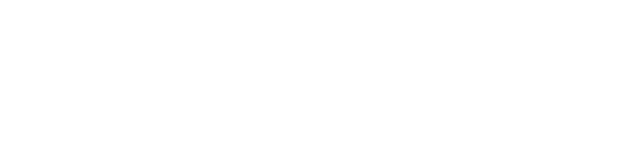
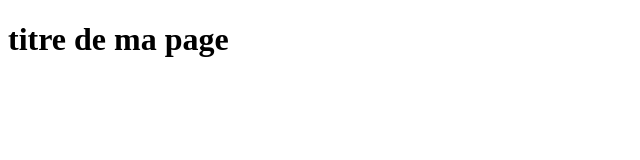
Before and after one commit to ninoMS/tuto, a plain HTML site: page index.html in a window 1280 px wide. Shown: the whole page, without its empty margins (0-640 px from the left). Drawn offline with Linux system fonts and the light colour scheme.

Commit message:
Ajout du titre

```diff
--- a/index.html
+++ b/index.html
@@ -8,5 +8,7 @@
 </head>
 <body>
 
+    <h1>titre de ma page</h1>
+
 </body>
 </html>
```
